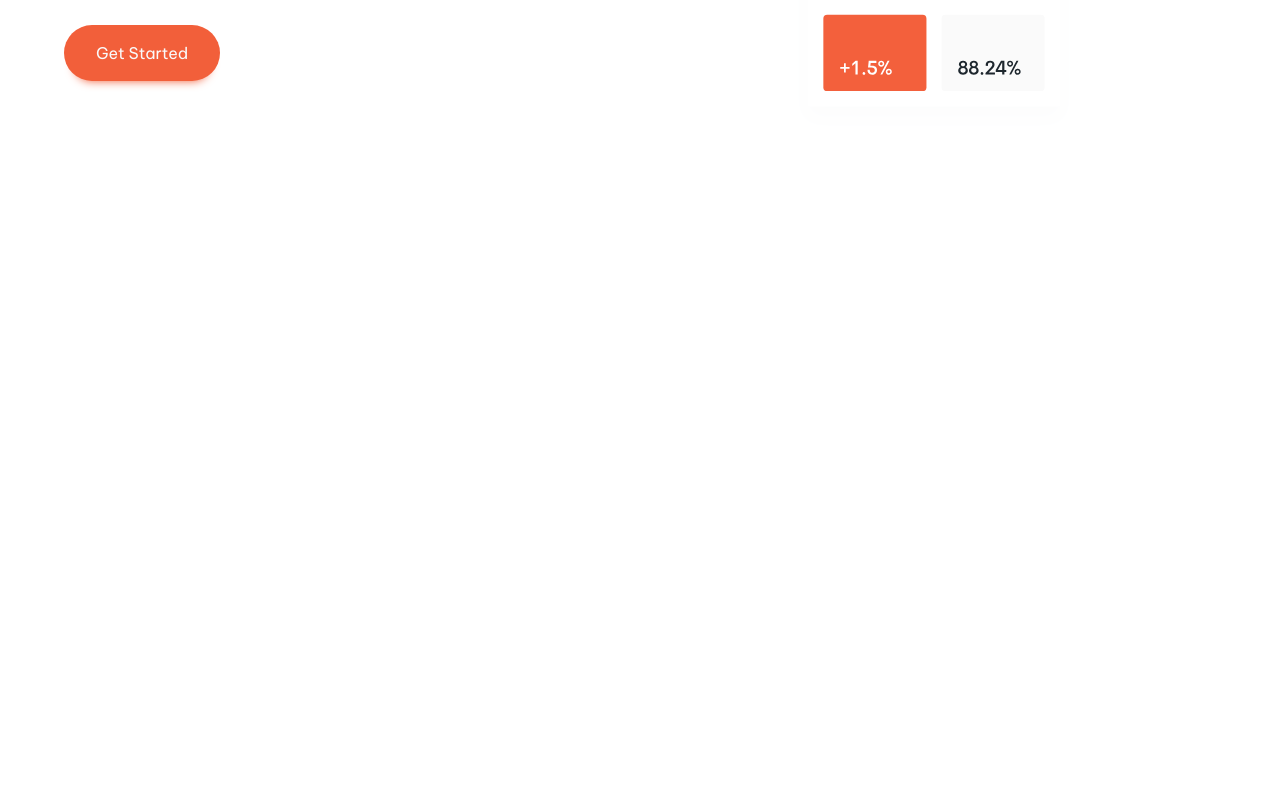
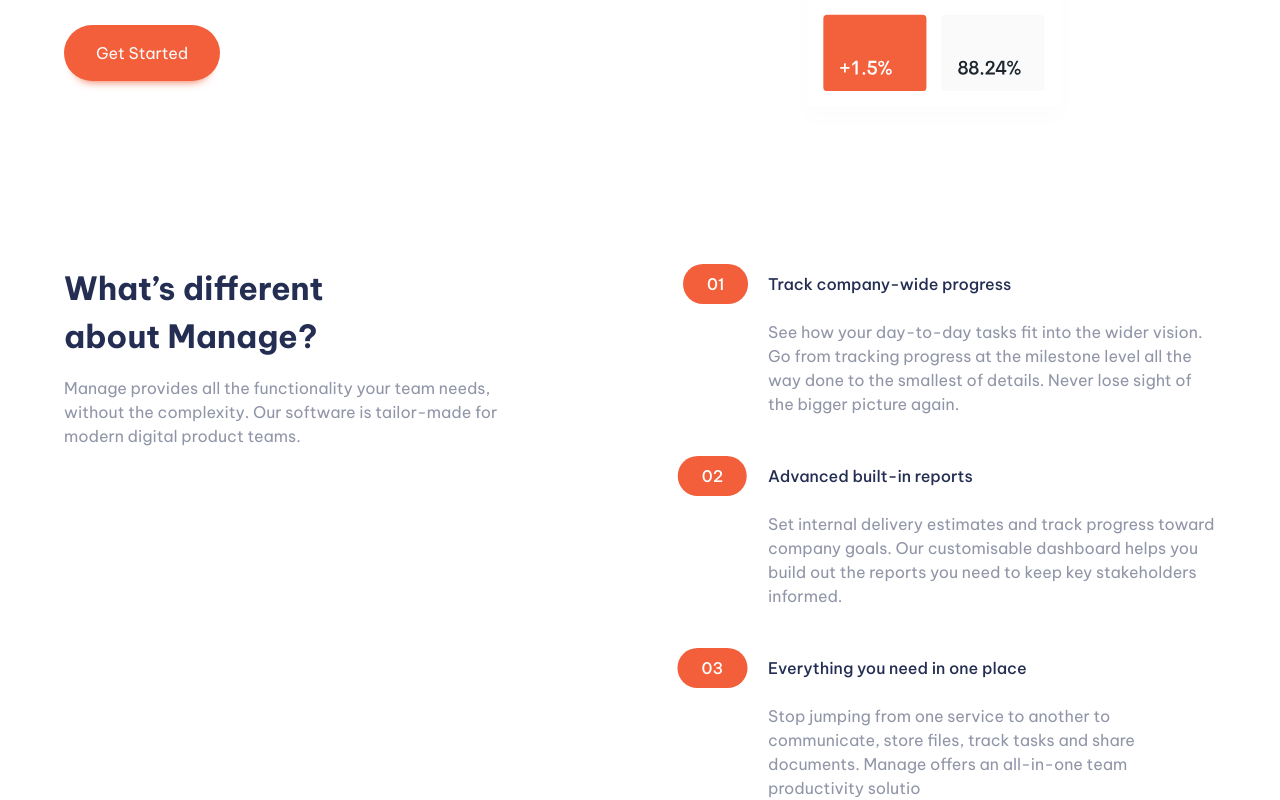
Before and after one commit to Divine-hash/manage-landing-page, a website built with webpack: page src/template.html in a window 1280 px wide. Shown: the part 599-1399 px from the top of the page. Before the commit the page ends 863 px from the top, so only its background shows below. Built offline with nearby package versions, Linux system fonts and the light colour scheme.

Commit message:
implement about section

```diff
--- a/src/css/styles.css
+++ b/src/css/styles.css
@@ -54,7 +54,7 @@
   --fs-300: calc(40rem / 16);
 }
 
-@media screen and (min-width: 960px) {
+@media screen and (min-width: 70em) {
   :root {
     --fs-300: calc(56rem / 16);
   }
@@ -98,7 +98,6 @@ input, button, textarea, select {
 
 :where(h1, h2, h3, h4, h5, h6) {
   text-wrap: balance; /* Tries to make each line of text roughly the same length */
-  line-height: 1.2;
 }
 
 p {
@@ -141,6 +140,11 @@ a {
 h1 {
   font-size: var(--fs-300);
   color: var(--clr-blue-200);
+  line-height: 1.2;
+}
+
+:where(h1, h2) {
+  font-weight: 700;
 }
 
 :focus-visible {
@@ -161,6 +165,8 @@ h1 {
     background-position: right -200px top -160px;
   }
 }
+
+
 
 
 
@@ -235,12 +241,11 @@ h1 {
   opacity: 1;
 }
 
-@media screen and (max-width: 850px) {
+@media screen and (max-width: 53em) {
   .menu-btn {
     display: block;
   }
 }
-
 
 /* call to action button */
 .cta-btn {
@@ -349,7 +354,6 @@ h1 {
 
 
 
-
 /*
 =============================================
   HERO
@@ -385,7 +389,7 @@ h1 {
   .hero__container {
     grid-template-columns: 1fr 1fr;
     grid-template-rows: auto;
-    place-items: center start;
+    place-items: stretch start;
     justify-content: space-between;
   }
 
@@ -411,3 +415,101 @@ h1 {
     margin-bottom: 2rem;
   }
 }
+
+@media screen and (min-width: 70em) {
+  .hero__container {
+    place-items: center start;
+  }
+}
+
+
+
+
+
+/*
+=============================================
+  ABOUT
+=============================================
+*/
+
+.about {
+  overflow: hidden;
+}
+
+.about h2 {
+  font-size: calc(32rem / 16);
+  margin-bottom: 1rem;
+}
+
+.about :is(h2, p) {
+  text-align: center;
+}
+
+.about :is(h2, dt) {
+  color: var(--clr-blue-200);
+}
+
+.about__intro {
+  padding-bottom: calc(56rem / 16);
+}
+
+.about dl {
+  counter-reset: count;
+}
+
+.about dt {
+  background-color: var(--clr-red-200);
+  padding: 0.5rem 0;
+  border-radius: 30px 0 0 30px;
+  width: 100vw;
+  margin-bottom: 1rem;
+  font-weight: 500;
+}
+
+.about dd:not(:last-of-type) {
+  margin-bottom: calc(40rem / 16);
+}
+
+.about dt::before {
+  counter-increment: count;
+  content: counter(count, decimal-leading-zero);
+  color: white;
+  background-color: var(--clr-red-300);
+  border-radius: 30px;
+  padding: 0.5rem calc(24rem / 16);
+  margin-right: 10px;
+}
+
+@media screen and (min-width: 44em) {
+  .about {
+    overflow: visible;
+  }
+
+  .about dt {
+    width: 100%;
+    background-color: transparent;
+    position: relative;
+  }
+
+  .about dt::before {
+    position: absolute;
+    transform: translate(-130%, -20%);
+  }
+
+  .about :is(h2, p) {
+    text-align: left;
+  }
+
+  .about__container {
+    display: grid;
+    grid-template-columns: 1fr 1fr;
+    grid-template-rows: auto;
+    gap: calc(128rem / 16);
+  }
+}
+
+@media screen and (min-width: 60em) {
+  .about__container {
+    gap: calc(256rem / 16);
+  }
+}
--- a/src/template.html
+++ b/src/template.html
@@ -49,7 +49,6 @@
       </div>
     </header>
 
-    <main>
     <section class="hero">
       <div class="hero__container container">
         <div class="hero__image">
@@ -67,35 +66,58 @@
         </div>
       </div>
     </section>
-    </main>
  </div>
-
-  <!--
-  Get Started
-
-  What’s different about Manage?
-
+ <section class="about">
+  <div class="about__container container">
+    <div class="about__intro">
+      <h2>What’s different about Manage?</h2>
+      <p>
         Manage provides all the functionality your team needs, without
         the complexity. Our software is tailor-made for modern digital
         product teams.
-
-  01
-  Track company-wide progress
+      </p>
+    </div>
+    <div class="about__info">
+      <dl>
+        <dt>Track company-wide progress</dt>
+        <dd>
           See how your day-to-day tasks fit into the wider vision. Go from
           tracking progress at the milestone level all the way done to the
           smallest of details. Never lose sight of the bigger picture again.
-
-  02
-  Advanced built-in reports
+        </dd>
+        <dt>Advanced built-in reports</dt>
+        <dd>
           Set internal delivery estimates and track progress toward company
           goals. Our customisable dashboard helps you build out the reports
           you need to keep key stakeholders informed.
+        </dd>
+        <dt>Everything you need in one place</dt>
+        <dd>
+          Stop jumping from one service to another to communicate, store files,
+          track tasks and share documents. Manage offers an all-in-one team
+          productivity solutio
+        </dd>
+      </dl>
+    </div>
+  </div>
+ </section>
+
+  <!--
+
+
+
+
+
+  01
+
+
+
+  02
+
+
 
   03
-  Everything you need in one place
-  Stop jumping from one service to another to communicate, store files,
-  track tasks and share documents. Manage offers an all-in-one team
-  productivity solution.
+  n.
 
   What they’ve said
 
```
Lines whose indentation alone changed are shown as unchanged.
